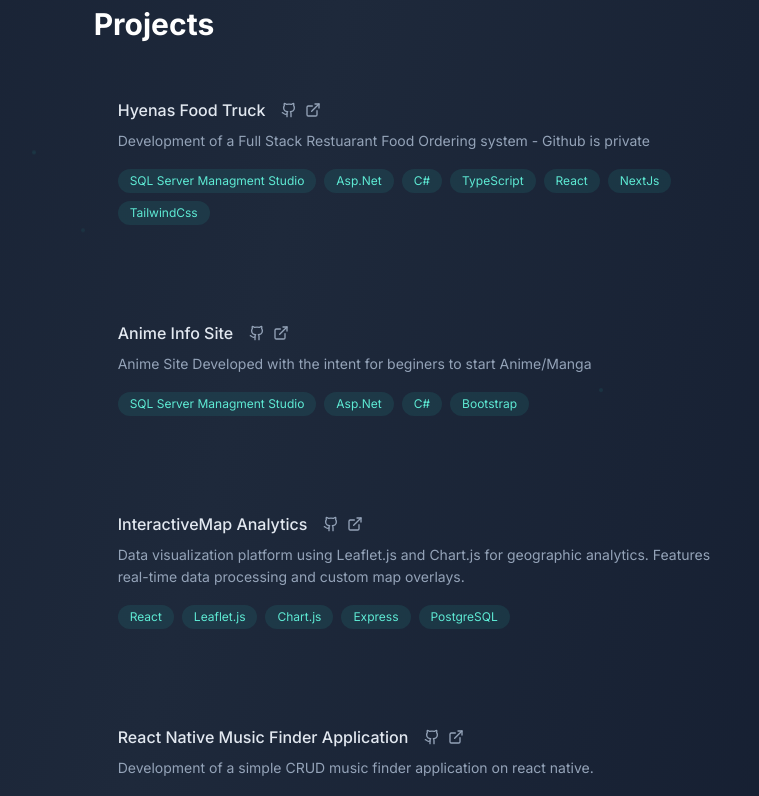
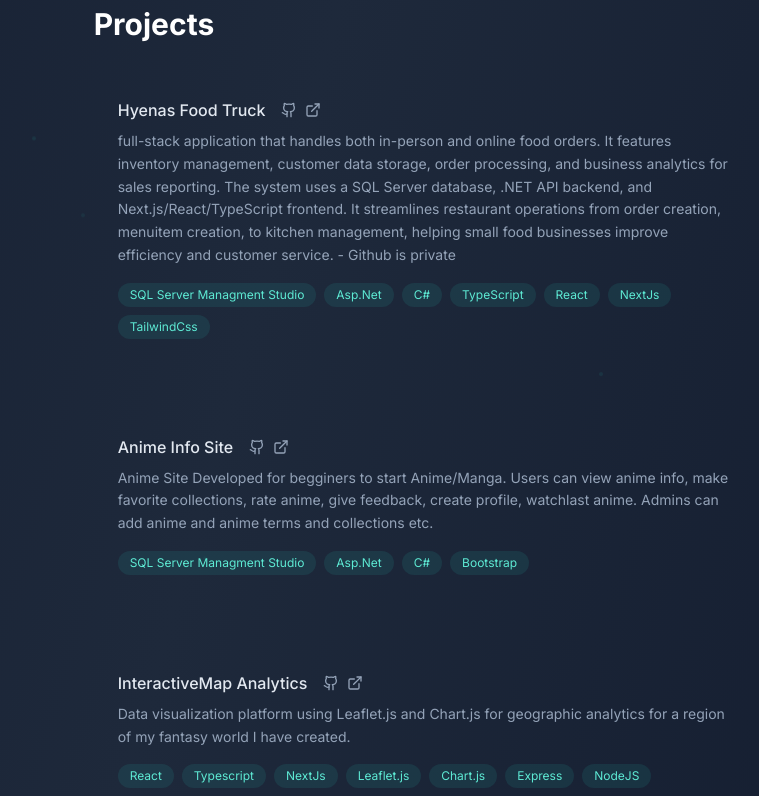
Before and after one commit to travisburns/digitalheavyweights, a Next.js app in the folder businesssite/: page / in a window 1280 px wide. Shown: the part 1860-2656 px from the top of the page, without its empty margins (429-1188 px from the left). Built offline with nearby package versions, Linux system fonts and the light colour scheme.

Commit message:
Added proper links to the Project Section, and removed pdf to see if its cuasing the error

```diff
--- a/businesssite/constants/projectData.ts
+++ b/businesssite/constants/projectData.ts
@@ -2,7 +2,7 @@ export const projects = [
   {
     image: '',
      title: 'Hyenas Food Truck',
-    description: 'Development of a Full Stack Restuarant Food Ordering system - Github is private',
+    description: 'full-stack application that handles both in-person and online food orders. It features inventory management, customer data storage, order processing, and business analytics for sales reporting. The system uses a SQL Server database, .NET API backend, and Next.js/React/TypeScript frontend. It streamlines restaurant operations from order creation, menuitem creation, to kitchen management, helping small food businesses improve efficiency and customer service. - Github is private',
     tech: ['SQL Server Managment Studio', 'Asp.Net', 'C#', 'TypeScript', 'React', 'NextJs', 'TailwindCss'],
     github: '_blank',
     live: 'https://hyenasfoodtruck.com'
@@ -12,7 +12,7 @@ export const projects = [
   {
     image: '',
     title: 'Anime Info Site',
-    description: 'Anime Site Developed with the intent for beginers to start Anime/Manga',
+    description: 'Anime Site Developed for begginers to start Anime/Manga. Users can view anime info, make favorite collections, rate anime, give feedback, create profile, watchlast anime. Admins can add anime and anime terms and collections etc.',
     tech: ['SQL Server Managment Studio', 'Asp.Net', 'C#', 'Bootstrap',],
     github: 'https://github.com/travisburns/Animestart',
     live: 'http://travis21-001-site3.ltempurl.com/'
@@ -20,18 +20,9 @@ export const projects = [
   {
     image: '',
     title: 'InteractiveMap Analytics',
-    description: 'Data visualization platform using Leaflet.js and Chart.js for geographic analytics. Features real-time data processing and custom map overlays.',
-    tech: ['React', 'Leaflet.js', 'Chart.js', 'Express', 'PostgreSQL'],
-    github: 'https://github.com/yourusername/interactivemap',
-    live: 'https://interactive-map-demo.com'
-  },
-
-    {
-    image: '',
-     title: 'React Native Music Finder Application',
-    description: 'Development of a simple CRUD music finder application on react native.',
-    tech: ['React Native', 'Expo', 'TypeScript', 'React', 'TailwindCss'],
-    github: '',
-    live: '_blank'
+    description: 'Data visualization platform using Leaflet.js and Chart.js for geographic analytics for a region of my fantasy world I have created.',
+    tech: ['React', 'Typescript', 'NextJs', 'Leaflet.js', 'Chart.js', 'Express', 'NodeJS', ],
+    github: 'https://github.com/travisburns/boundlessmap',
+    live: 'https://boundlessmap.vercel.app/'
   },
 ];
```
Also changed, not shown: 1 other file (tests, documents, lock files or other folders).
